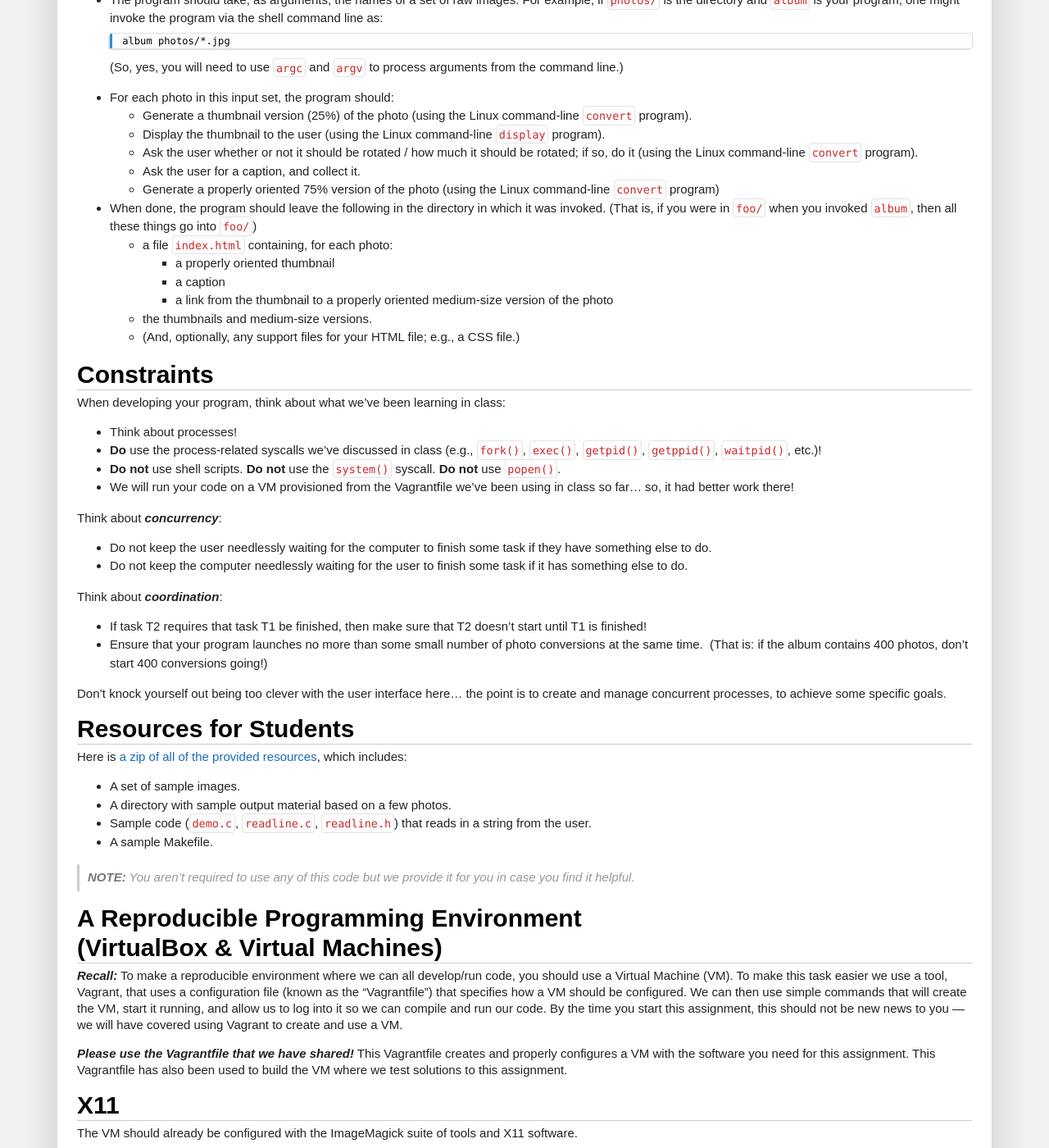
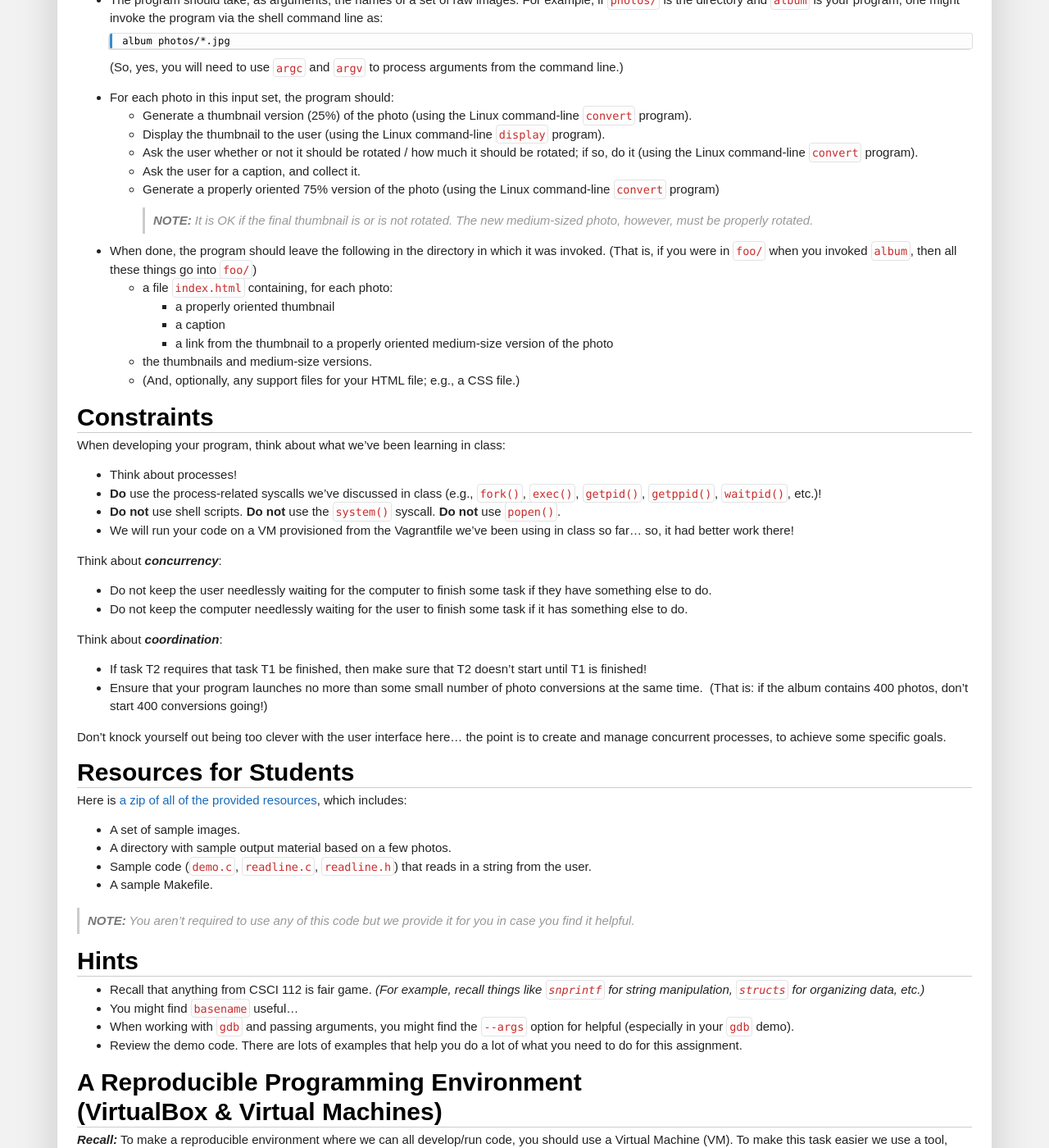
Before and after one commit to traviswpeters/cs460-2020-fall, a Jekyll site: the page built from pa1/index.md, in a window 1280 px wide and 1400 px high, scrolled down 1736 px. Shown: the whole window at 82% size. Built offline with Jekyll 4.4.1, drawn with Linux system fonts in a browser that asks for light colours; nearby versions of some CDN libraries; some web fonts are replaced; comment, search, counter and statistics services are not loaded; our own code applies the rules of GitHub Pages for plain Markdown files.

Commit message:
add hints and clarifications

```diff
--- a/pa1/index.md
+++ b/pa1/index.md
@@ -59,6 +59,8 @@ That is:
     * Ask the user whether or not it should be rotated / how much it should be rotated; if so, do it (using the Linux command-line `convert` program).
     * Ask the user for a caption, and collect it.
     * Generate a properly oriented 75% version of the photo (using the Linux command-line `convert` program)
+    > **NOTE:** It is OK if the final thumbnail is or is not rotated. The new medium-sized photo, however, must be properly rotated.
+
 * When done, the program should leave the following in the directory in which it was invoked. (That is, if you were in `foo/` when you invoked `album`, then all these things go into `foo/`)
     * a file `index.html` containing, for each photo:
         * a properly oriented thumbnail
@@ -95,6 +97,13 @@ Here is [a zip of all of the provided resources](../pa1_release.tar.gz), which i
 - A sample Makefile. <!-- [sample makefile](./Makefile) -->
 
 > _**NOTE:**_ _You aren't required to use any of this code but we provide it for you in case you find it helpful._
+
+## Hints
+
+- Recall that anything from CSCI 112 is fair game. _(For example, recall things like `snprintf` for string manipulation, `structs` for organizing data, etc.)_
+- You might find `basename` useful...
+- When working with `gdb` and passing arguments, you might find the `--args` option for helpful (especially in your `gdb` demo).
+- Review the demo code. There are lots of examples that help you do a lot of what you need to do for this assignment.
 
 ## A Reproducible Programming Environment <br/> (VirtualBox & Virtual Machines)
 
```
